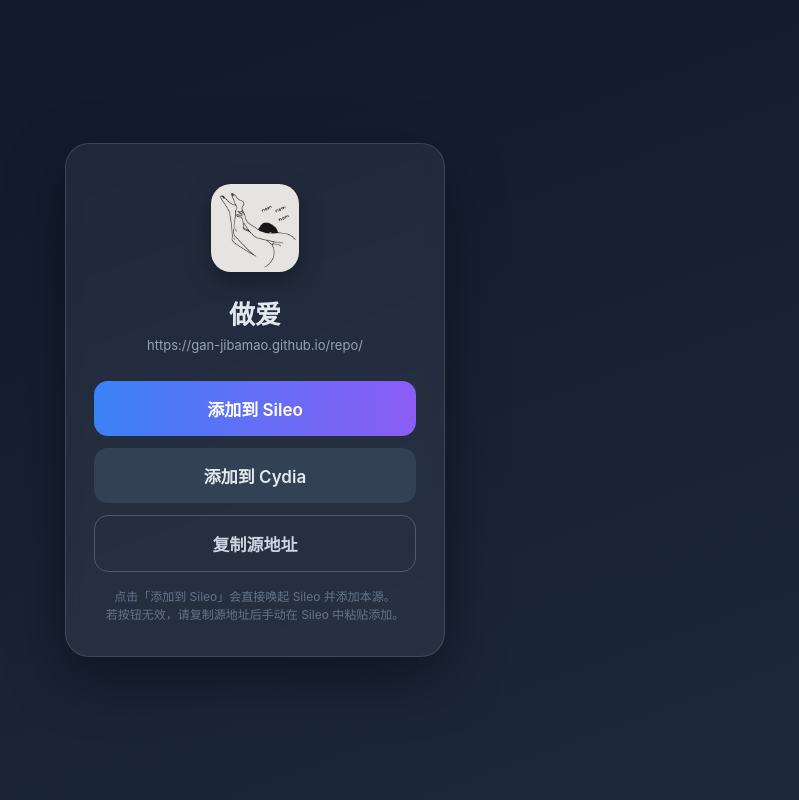
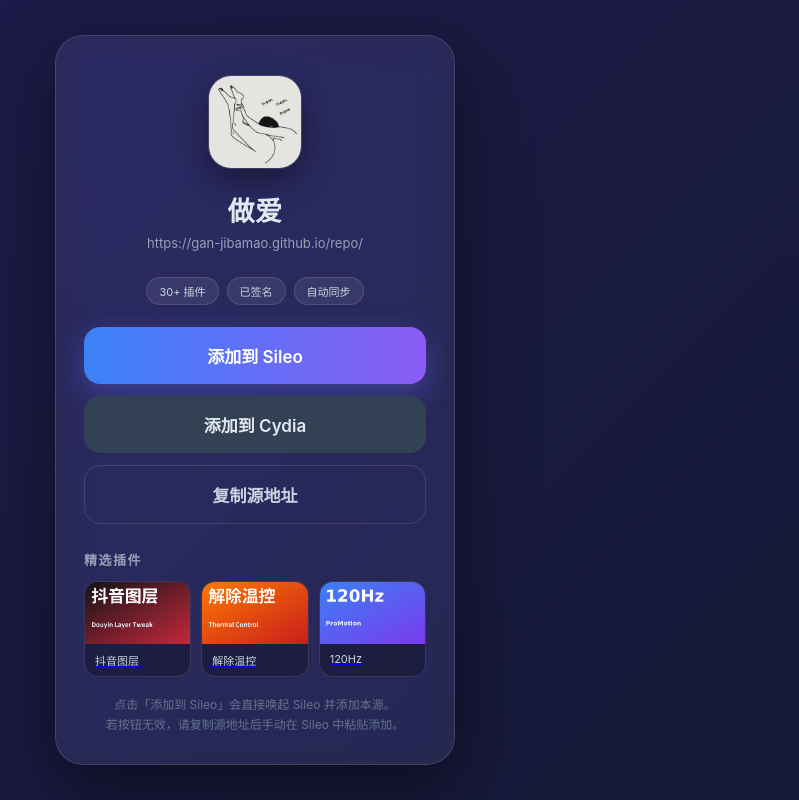
Before and after one commit to gan-jibamao/gan-jibamao.github.io, a plain HTML site: page index.html in a window 1280 px wide. Shown: the whole page, without its empty margins (385-1184 px from the left). Drawn offline with Linux system fonts and the light colour scheme.

Commit message:
featured banners + landing page

```diff
--- a/index.html
+++ b/index.html
@@ -2,9 +2,18 @@
 <html lang="zh-CN">
 <head>
 <meta charset="UTF-8">
-<meta name="viewport" content="width=device-width, initial-scale=1.0">
+<meta name="viewport" content="width=device-width, initial-scale=1.0, viewport-fit=cover">
 <title>做爱 · Sileo 源</title>
 <style>
+  :root {
+    --bg1: #0f172a;
+    --bg2: #1e1b4b;
+    --bg3: #0f172a;
+    --card: rgba(255,255,255,0.07);
+    --border: rgba(255,255,255,0.12);
+    --text: #e2e8f0;
+    --muted: #94a3b8;
+  }
   * { margin: 0; padding: 0; box-sizing: border-box; }
   body {
     font-family: -apple-system, "PingFang SC", "Helvetica Neue", sans-serif;
@@ -12,75 +21,120 @@
     display: flex;
     align-items: center;
     justify-content: center;
-    background: linear-gradient(160deg, #0f172a 0%, #1e293b 100%);
+    background: linear-gradient(135deg, var(--bg1), var(--bg2), var(--bg3));
+    background-size: 300% 300%;
+    animation: bgmove 18s ease infinite;
     padding: 24px;
-    color: #e2e8f0;
+    color: var(--text);
   }
+  @keyframes bgmove {
+    0% { background-position: 0% 50%; }
+    50% { background-position: 100% 50%; }
+    100% { background-position: 0% 50%; }
+  }
+  .wrap { width: 100%; max-width: 400px; }
   .card {
-    width: 100%;
-    max-width: 380px;
-    background: rgba(255,255,255,0.06);
-    border: 1px solid rgba(255,255,255,0.12);
-    border-radius: 24px;
-    padding: 40px 28px 32px;
+    background: var(--card);
+    border: 1px solid var(--border);
+    border-radius: 28px;
+    padding: 40px 28px 30px;
     text-align: center;
-    backdrop-filter: blur(8px);
-    box-shadow: 0 20px 60px rgba(0,0,0,0.4);
+    backdrop-filter: blur(18px) saturate(140%);
+    box-shadow: 0 24px 70px rgba(0,0,0,0.5);
   }
   .icon {
-    width: 88px;
-    height: 88px;
-    border-radius: 20px;
+    width: 92px; height: 92px;
+    border-radius: 22px;
     object-fit: cover;
-    box-shadow: 0 8px 24px rgba(0,0,0,0.35);
+    box-shadow: 0 0 0 1px rgba(255,255,255,0.15), 0 12px 30px rgba(0,0,0,0.4);
   }
-  h1 { font-size: 26px; margin: 18px 0 6px; font-weight: 700; }
+  h1 { font-size: 27px; margin: 18px 0 6px; font-weight: 700; letter-spacing: 0.5px; }
   .url {
-    font-size: 13px;
-    color: #94a3b8;
-    word-break: break-all;
-    margin-bottom: 28px;
+    font-size: 13px; color: var(--muted);
+    word-break: break-all; margin-bottom: 26px;
   }
   .btn {
-    display: block;
-    width: 100%;
-    padding: 15px 0;
-    border-radius: 14px;
-    font-size: 17px;
-    font-weight: 600;
-    text-decoration: none;
-    margin-bottom: 12px;
-    transition: transform .05s ease, opacity .2s ease;
+    display: block; width: 100%;
+    padding: 16px 0; border-radius: 16px;
+    font-size: 17px; font-weight: 600;
+    text-decoration: none; margin-bottom: 12px;
+    transition: transform .08s ease, opacity .2s ease, box-shadow .2s ease;
     -webkit-tap-highlight-color: transparent;
+    cursor: pointer; border: none; color: #fff;
   }
-  .btn:active { transform: scale(0.98); }
+  .btn:active { transform: scale(0.97); }
   .btn.sileo {
     background: linear-gradient(90deg, #3b82f6, #8b5cf6);
-    color: #fff;
+    box-shadow: 0 10px 30px rgba(99,102,241,0.4);
   }
-  .btn.cydia {
-    background: #334155;
-    color: #e2e8f0;
-  }
+  .btn.sileo:hover { box-shadow: 0 14px 40px rgba(99,102,241,0.55); }
+  .btn.cydia { background: #334155; color: #e2e8f0; }
   .btn.copy {
     background: transparent;
-    border: 1px solid rgba(255,255,255,0.2);
+    border: 1px solid var(--border);
     color: #cbd5e1;
   }
-  .hint { font-size: 12px; color: #64748b; margin-top: 16px; line-height: 1.5; }
+  .feat { margin-top: 26px; text-align: left; }
+  .feat h2 {
+    font-size: 13px; text-transform: uppercase; letter-spacing: 1.5px;
+    color: var(--muted); margin-bottom: 12px; font-weight: 600;
+  }
+  .feat-row { display: flex; gap: 10px; }
+  .feat-item {
+    flex: 1; border-radius: 14px; overflow: hidden;
+    border: 1px solid var(--border); background: rgba(0,0,0,0.25);
+    transition: transform .15s ease;
+  }
+  .feat-item:active { transform: scale(0.96); }
+  .feat-item img { width: 100%; height: 62px; object-fit: cover; display: block; }
+  .feat-item p {
+    font-size: 11px; padding: 8px 10px; color: #cbd5e1; white-space: nowrap; overflow: hidden; text-overflow: ellipsis;
+  }
+  .badge-row { display: flex; gap: 8px; justify-content: center; margin-bottom: 22px; flex-wrap: wrap; }
+  .badge {
+    font-size: 11px; padding: 5px 12px; border-radius: 20px;
+    background: rgba(255,255,255,0.08); border: 1px solid var(--border); color: #cbd5e1;
+  }
+  .hint { font-size: 12px; color: #64748b; margin-top: 18px; line-height: 1.6; }
 </style>
 </head>
 <body>
+  <div class="wrap">
     <div class="card">
       <img class="icon" src="CydiaIcon.png" alt="源图标">
       <h1>做爱</h1>
       <p class="url">https://gan-jibamao.github.io/repo/</p>
 
+      <div class="badge-row">
+        <span class="badge">30+ 插件</span>
+        <span class="badge">已签名</span>
+        <span class="badge">自动同步</span>
+      </div>
+
       <a class="btn sileo" href="sileo://source/https://gan-jibamao.github.io/repo/">添加到 Sileo</a>
       <a class="btn cydia" href="cydia://url/https://cydia.saurik.com/api/share#?source=https%3A%2F%2Fgan-jibamao.github.io%2Frepo%2F">添加到 Cydia</a>
       <button class="btn copy" onclick="copyURL()">复制源地址</button>
 
+      <div class="feat">
+        <h2>精选插件</h2>
+        <div class="feat-row">
+          <a class="feat-item" href="sileo://package/aweme.x">
+            <img src="assets/banners/aweme.x.png" alt="抖音图层">
+            <p>抖音图层</p>
+          </a>
+          <a class="feat-item" href="sileo://package/com.be-huge.insulation">
+            <img src="assets/banners/insulation.png" alt="解除温控">
+            <p>解除温控</p>
+          </a>
+          <a class="feat-item" href="sileo://package/com.doimty.promotion">
+            <img src="assets/banners/promotion.png" alt="ProMotion">
+            <p>120Hz</p>
+          </a>
+        </div>
+      </div>
+
       <p class="hint">点击「添加到 Sileo」会直接唤起 Sileo 并添加本源。<br>若按钮无效，请复制源地址后手动在 Sileo 中粘贴添加。</p>
+    </div>
   </div>
 
   <script>
@@ -92,7 +146,7 @@
         setTimeout(function(){ btn.textContent = '复制源地址'; }, 2000);
       }
       if (navigator.clipboard && navigator.clipboard.writeText) {
-        navigator.clipboard.writeText(url).then(done);
+        navigator.clipboard.writeText(url).then(done, done);
       } else {
         var t = document.createElement('textarea');
         t.value = url;
```
Lines whose indentation alone changed are shown as unchanged.
